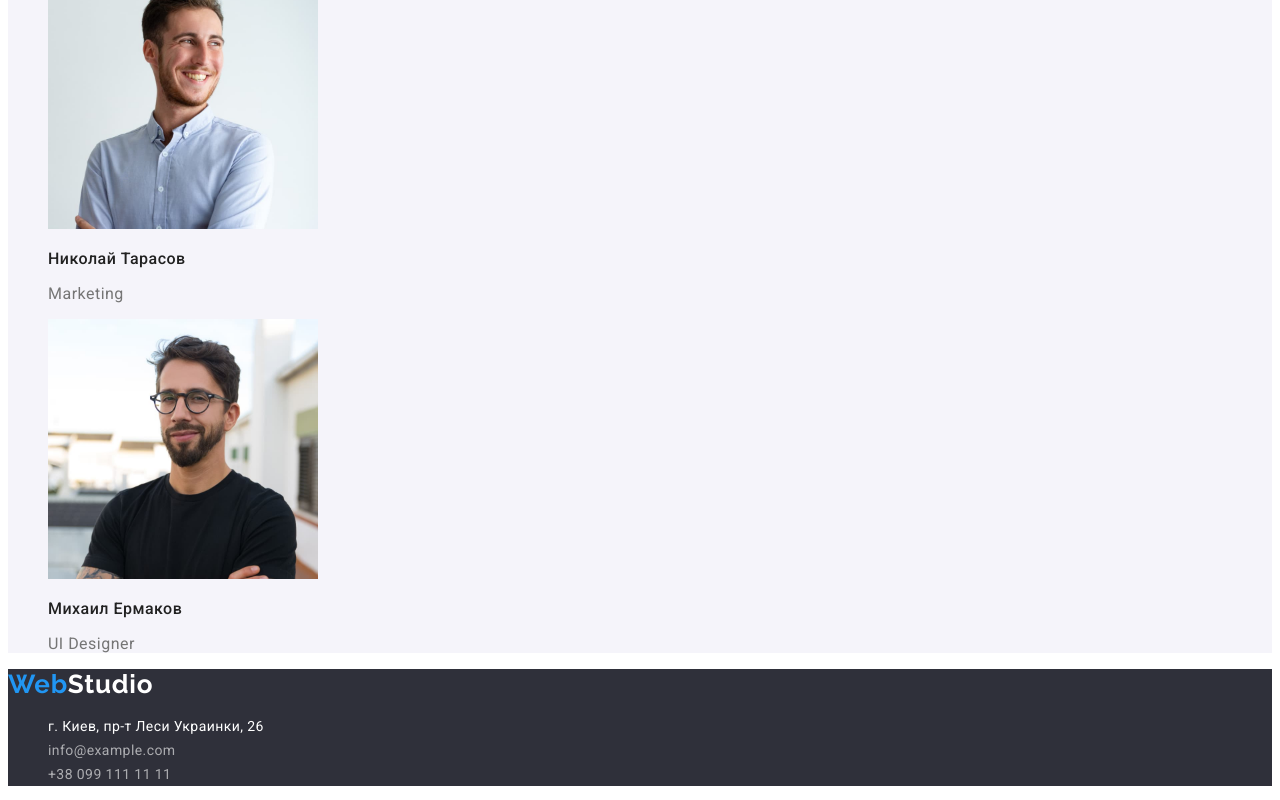
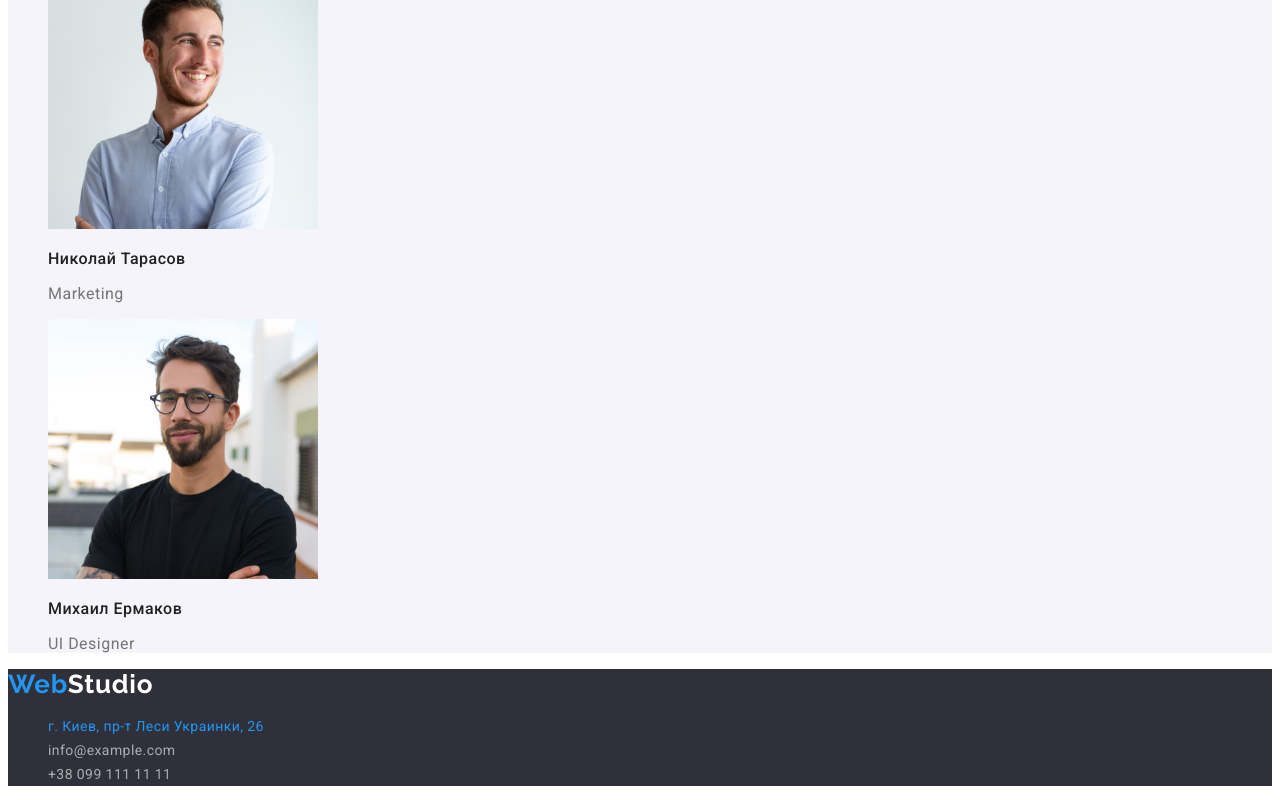
Before and after one commit to innavynogradova/goit-markup-hw-02, a plain HTML site: page index.html in a window 1280 px wide. In both pictures the pointer is over the link "г. Киев, пр-т Леси Украинки, 26". Shown: the part 2419-3219 px from the top of the page. Drawn offline with Linux system fonts and the light colour scheme.

Commit message:
updating css styles

```diff
--- a/css/style.css
+++ b/css/style.css
@@ -105,6 +105,7 @@ a {
   line-height: calc(30 / 16);
   text-align: center;
   letter-spacing: 0.06em;
+  cursor: pointer;
   color: var(--first-btn-color);
   background-color: var(--accent-color);
 }
@@ -178,6 +179,13 @@ a {
   color: rgba(255, 255, 255, 0.6);
 }
 
+.footer-address-link:hover,
+.footer-address-link:focus,
+.footer-email-tel-link:hover,
+.footer-email-tel-link:focus {
+  color: var(--accent-color);
+}
+
 /* --------PORTFOLIO---------- */
 
 .portfolio-btn {
@@ -187,6 +195,7 @@ a {
   line-height: calc(26 / 16);
   text-align: center;
   letter-spacing: 0.03em;
+  cursor: pointer;
   color: var(--second-btn-color);
   background-color: var(--first-background-color);
 }
```
